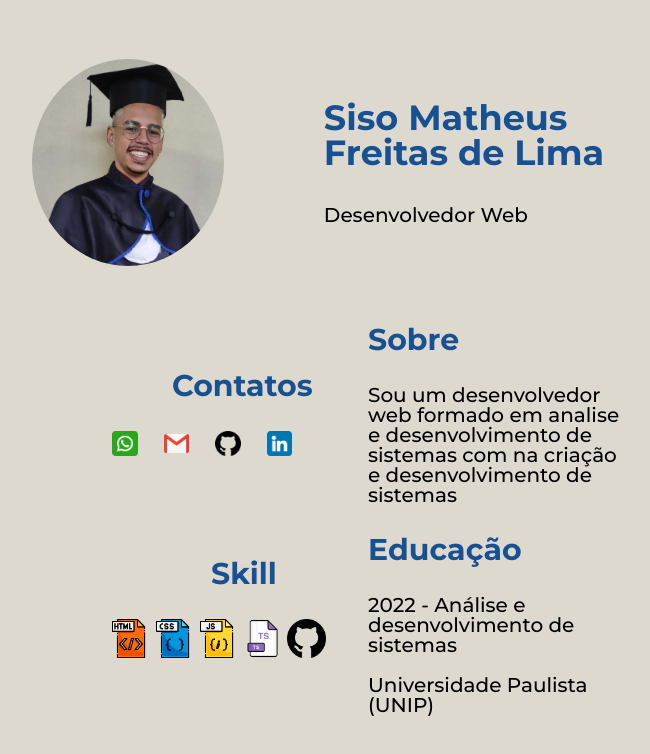
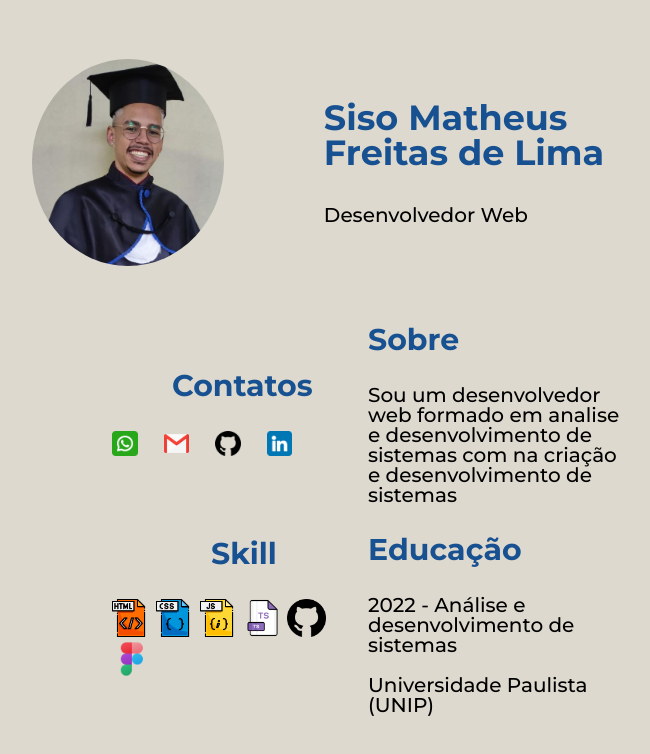
Before and after one commit to Syso069/Curriculo, a plain HTML site: page index.html in a window 1280 px wide. Shown: the whole page, without its empty margins (272-922 px from the left). Drawn offline with Linux system fonts and the light colour scheme.

Commit message:
add figma sem margin or padding

```diff
--- a/index.html
+++ b/index.html
@@ -71,6 +71,7 @@
                     <a href="https://syso069.github.io/FreeWay/"><img src="assets/img/arquivo-js.png" alt="jsIcon" class="skill__image"></a>
                     <a href="https://github.com/Syso069/Negociacoes"><img src="assets/img/ts.png" alt="tsIcon" class="skill__image"></a>
                     <a href="https://github.com/Syso069"><img src="assets/img/github.png" alt="githubIcon" class="skill__image"></a>
+                    <a href="https://github.com/Syso069/OptimusTech/blob/master/README.md"><img src="assets/img/iconFigma.png" alt="figmaIcon" class="skill__image"></a>
                 </section>
             </div>
 
```
Also changed, not shown: assets/img/iconFigma.png (added).
